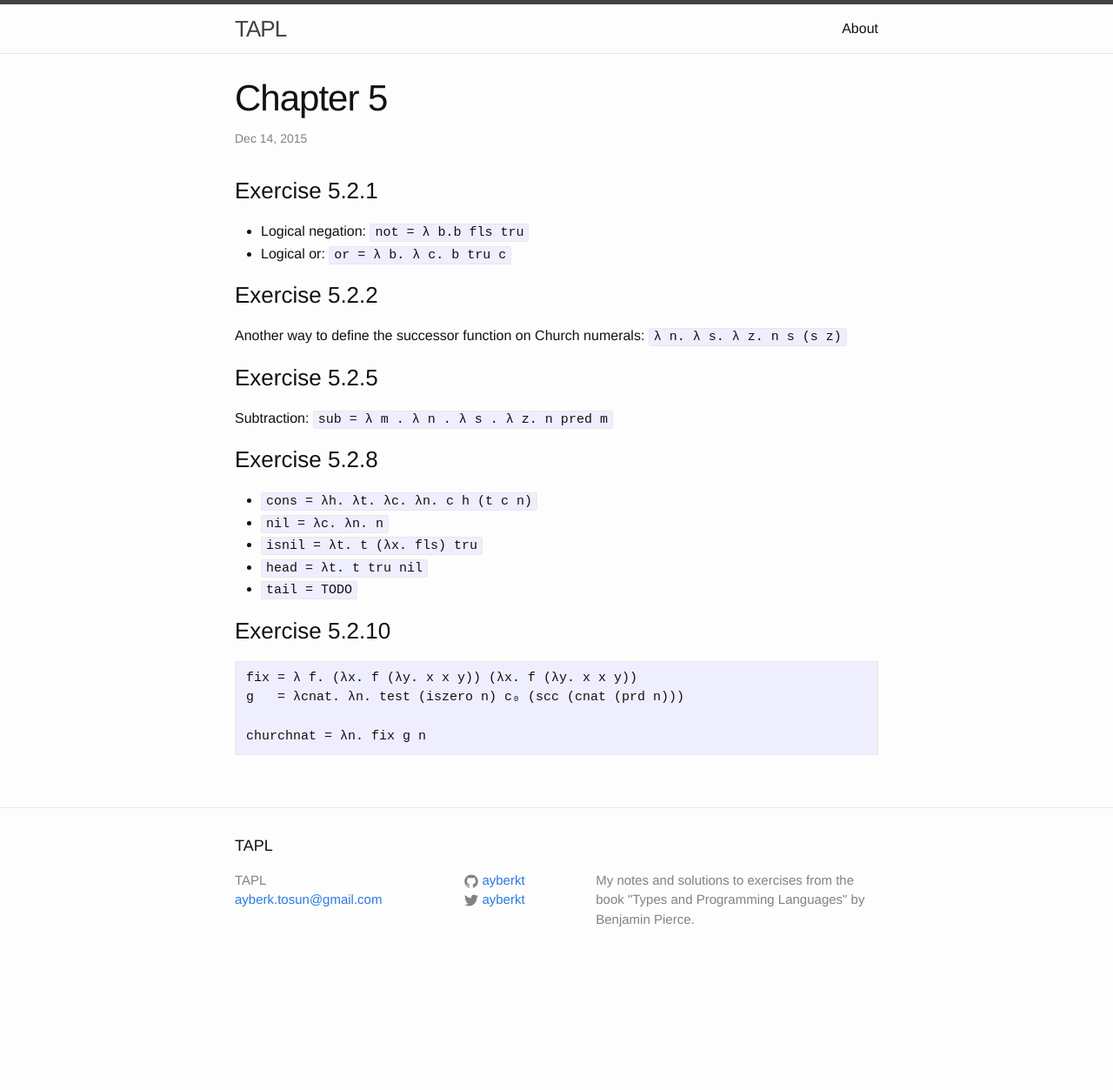
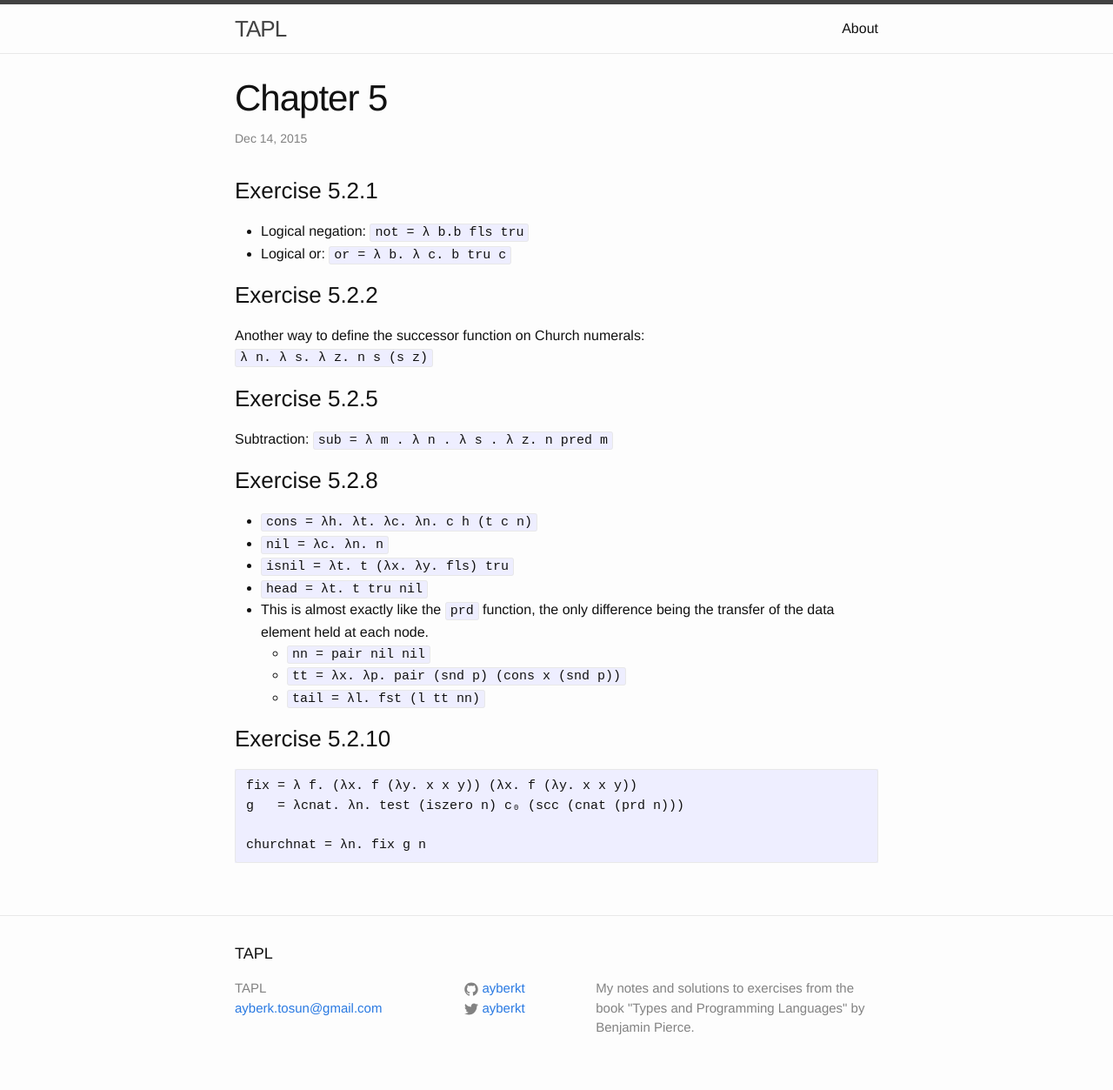
Before and after one commit to ayberkt/TAPL, a Jekyll site: the page built from _posts/2015-12-14-Chapter-5.md, in a window 1280 px wide. Shown: the whole page at 87% size. Built offline with Jekyll 4.4.1, drawn with Linux system fonts in a browser that asks for light colours; before the commit the page ends 1128 px from its top, so only the background shows below that.

Commit message:
Finalize exercise 5.2.8

```diff
--- a/_posts/2015-12-14-Chapter-5.md
+++ b/_posts/2015-12-14-Chapter-5.md
@@ -11,7 +11,8 @@ date:   2015-12-14 11:56:45 -0600
 
 ### Exercise 5.2.2
 
-Another way to define the successor function on Church numerals: `λ n. λ s. λ z. n s (s z)`
+Another way to define the successor function on Church numerals:\
+`λ n. λ s. λ z. n s (s z)`
 
 ### Exercise 5.2.5
 
@@ -21,9 +22,13 @@ Subtraction: `sub = λ m . λ n . λ s . λ z. n pred m`
 
 * `cons = λh. λt. λc. λn. c h (t c n)`
 * `nil = λc. λn. n`
-* `isnil = λt. t (λx. fls) tru`
+* `isnil = λt. t (λx. λy. fls) tru`
 * `head = λt. t tru nil`
-* `tail = TODO`
+* This is almost exactly like the `prd` function, the only difference being
+  the transfer of the data element held at each node.
+    - `nn = pair nil nil`
+    - `tt = λx. λp. pair (snd p) (cons x (snd p))`
+    - `tail = λl. fst (l tt nn)`
 
 ### Exercise 5.2.10
 
```
